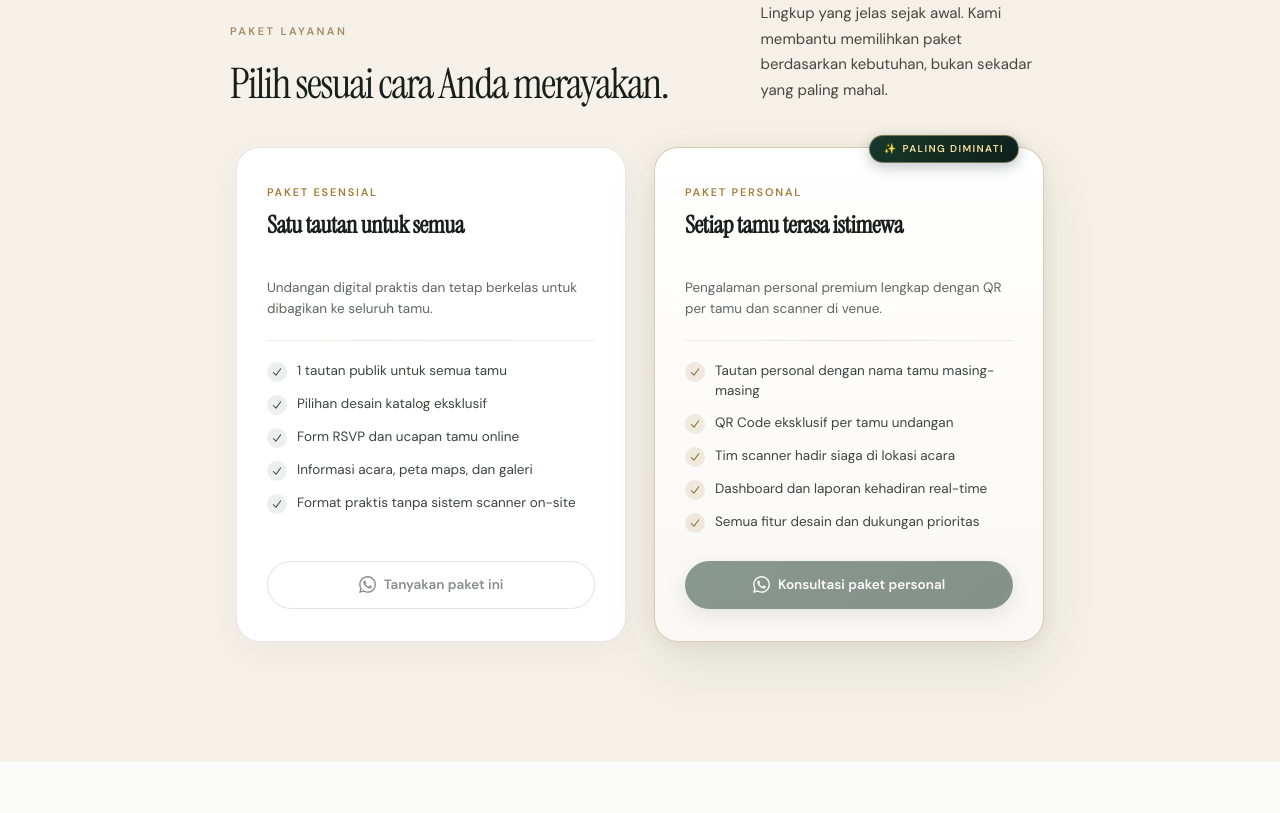
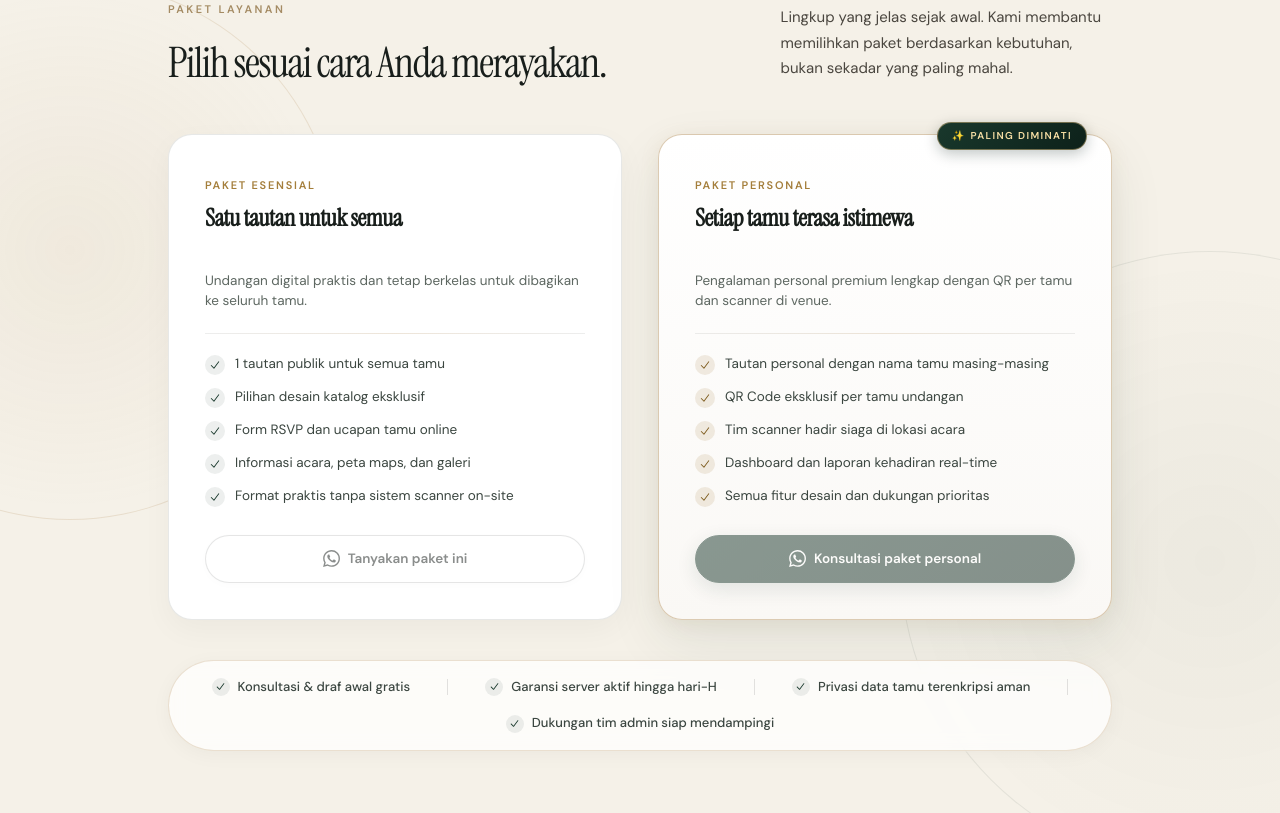
Before and after one commit to irul-kafy/irvite-id, a Next.js app in the folder apps/web-invitation/: page / in a window 1280 px wide. Shown: the part 1567-2380 px from the top of the page. Built offline with nearby package versions, Linux system fonts and the light colour scheme; no server answers; a web font is replaced by a local one.

Commit message:
style(landing): expand packages grid width, add ambient luxury orbits, and include trust banner

```diff
--- a/apps/web-invitation/src/app/landing.css
+++ b/apps/web-invitation/src/app/landing.css
@@ -797,12 +797,41 @@ h1 em {
 
 /* ── Packages Section ─────────────────────────────────────────────────────── */
 .packages {
+  position: relative;
   background: var(--paper-deep);
+  overflow: hidden;
+}
+
+.packages-orbit {
+  position: absolute;
+  border-radius: 50%;
+  pointer-events: none;
+  z-index: 0;
+}
+
+.packages-orbit--left {
+  width: 540px;
+  height: 540px;
+  top: 10%;
+  left: -200px;
+  border: 1px solid rgba(197, 168, 128, 0.28);
+  background: radial-gradient(circle, rgba(197, 168, 128, 0.1) 0%, transparent 68%);
+}
+
+.packages-orbit--right {
+  width: 620px;
+  height: 620px;
+  bottom: 0%;
+  right: -240px;
+  border: 1px solid rgba(25, 56, 44, 0.08);
+  background: radial-gradient(circle, rgba(25, 56, 44, 0.04) 0%, transparent 70%);
 }
 
 .packages .shell {
   max-width: 1040px;
   margin-inline: auto;
+  position: relative;
+  z-index: 1;
 }
 
 .packages .section-heading.compact {
@@ -1013,6 +1042,98 @@ h1 em {
   flex: 0 0 auto;
 }
 
+/* ── Packages Trust Banner ───────────────────────────────────────────────── */
+.packages-trust-banner {
+  max-width: 820px;
+  margin: 40px auto 0;
+  padding: 14px 28px;
+  background: rgba(255, 255, 255, 0.75);
+  border: 1px solid rgba(197, 168, 128, 0.35);
+  border-radius: 999px;
+  box-shadow: 0 4px 20px rgba(24, 30, 27, 0.04);
+  display: flex;
+  align-items: center;
+  justify-content: space-around;
+  flex-wrap: wrap;
+  gap: 16px;
+  backdrop-filter: blur(8px);
+  -webkit-backdrop-filter: blur(8px);
+}
+
+.packages-trust-item {
+  display: inline-flex;
+  align-items: center;
+  gap: 8px;
+  font-size: 13px;
+  font-weight: 500;
+  color: #3b4640;
+}
+
+.packages-trust-icon {
+  display: inline-flex;
+  align-items: center;
+  justify-content: center;
+  width: 18px;
+  height: 18px;
+  border-radius: 50%;
+  background: rgba(25, 56, 44, 0.08);
+  color: var(--primary);
+  flex-shrink: 0;
+}
+
+.packages-trust-icon svg {
+  width: 11px;
+  height: 11px;
+}
+
+.packages-trust-divider {
+  width: 1px;
+  height: 16px;
+  background: rgba(24, 30, 27, 0.12);
+}
+
+@media (min-width: 1024px) {
+  .packages .section-heading.compact {
+    max-width: 1000px;
+    margin-bottom: 48px;
+    gap: 60px;
+  }
+
+  .package-grid {
+    grid-template-columns: repeat(2, minmax(340px, 480px));
+    max-width: 1000px;
+    gap: 36px;
+  }
+
+  .package-card {
+    padding: 42px 36px 36px;
+  }
+
+  .packages-trust-banner {
+    max-width: 1000px;
+    padding: 16px 32px;
+  }
+}
+
+@media (max-width: 768px) {
+  .packages-orbit {
+    display: none;
+  }
+
+  .packages-trust-banner {
+    border-radius: 20px;
+    padding: 16px 20px;
+    flex-direction: column;
+    align-items: flex-start;
+    gap: 12px;
+    margin-top: 28px;
+  }
+
+  .packages-trust-divider {
+    display: none;
+  }
+}
+
 /* ── Cara Kerja (Process) ─────────────────────────────────────────────────── */
 .section-heading--process {
   margin-bottom: 48px;
--- a/apps/web-invitation/src/app/page.tsx
+++ b/apps/web-invitation/src/app/page.tsx
@@ -172,6 +172,10 @@ function CatalogSection({ templates }: { templates: CatalogTemplateItem[] }) {
 function PackagesSection() {
   return (
     <section className="section packages" id="paket">
+      {/* Ambient decorative luxury rings for wide viewports */}
+      <div className="packages-orbit packages-orbit--left" aria-hidden="true" />
+      <div className="packages-orbit packages-orbit--right" aria-hidden="true" />
+
       <div className="shell">
         <div className="section-heading compact">
           <div>
@@ -320,6 +324,37 @@ function PackagesSection() {
               </button>
             )}
           </article>
+        </div>
+
+        {/* Jaminan Layanan & Kenyamanan Klien */}
+        <div className="packages-trust-banner" role="region" aria-label="Jaminan Layanan">
+          <div className="packages-trust-item">
+            <span className="packages-trust-icon" aria-hidden="true">
+              <IconCheck />
+            </span>
+            <span>Konsultasi &amp; draf awal gratis</span>
+          </div>
+          <div className="packages-trust-divider" aria-hidden="true" />
+          <div className="packages-trust-item">
+            <span className="packages-trust-icon" aria-hidden="true">
+              <IconCheck />
+            </span>
+            <span>Garansi server aktif hingga hari-H</span>
+          </div>
+          <div className="packages-trust-divider" aria-hidden="true" />
+          <div className="packages-trust-item">
+            <span className="packages-trust-icon" aria-hidden="true">
+              <IconCheck />
+            </span>
+            <span>Privasi data tamu terenkripsi aman</span>
+          </div>
+          <div className="packages-trust-divider" aria-hidden="true" />
+          <div className="packages-trust-item">
+            <span className="packages-trust-icon" aria-hidden="true">
+              <IconCheck />
+            </span>
+            <span>Dukungan tim admin siap mendampingi</span>
+          </div>
         </div>
       </div>
     </section>
```
